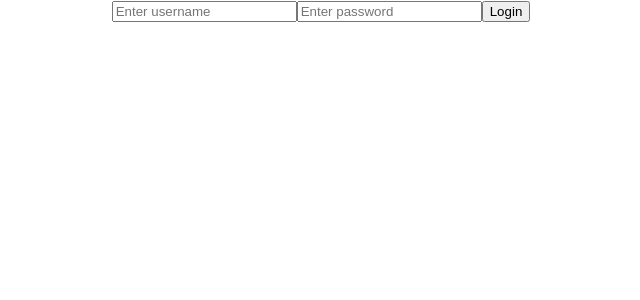
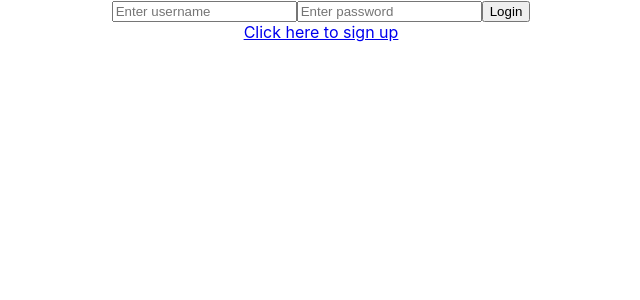
Before and after one commit to mariehposa/sprint-repo, a React (Create React App) app in the folder client/: page / in a window 1280 px wide. Shown: the top 300 px of the page, without its empty margins (319-959 px from the left). Built offline with nearby package versions, Linux system fonts and the light colour scheme.

Commit message:
add nav for signup component

```diff
--- a/client/src/components/login.js
+++ b/client/src/components/login.js
@@ -1,6 +1,7 @@
 import React from 'react';
 import { Form, Formik, Field } from 'formik';
 import axios from 'axios';
+import { NavLink } from "react-router-dom";
 
 const initialValues = {
     username: '',
@@ -35,6 +36,11 @@
                       <Field name="username" placeholder="Enter username" type="text"/>
                       <Field name="password" placeholder="Enter password" type="text"/>
                       <button type="submit">Login</button>
+                      <div>
+                      <NavLink to="/register" activeStyle={{background:'red', color:'white'}}>
+                        Click here to sign up
+                      </NavLink>
+                      </div>
                   </Form>
                 )
               }}
```
Lines whose indentation alone changed are shown as unchanged.
